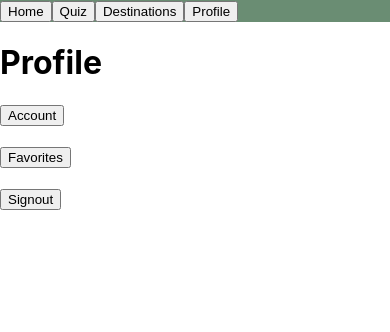
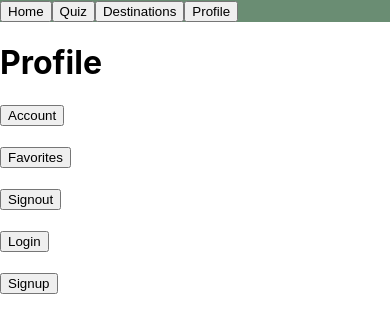
Before and after one commit to EmilyALaBelle/Destination-Finder-Front, a React (Create React App) app: page /profile in a window 390 px wide. Shown: the top 332 px of the page. Built offline with nearby package versions, Linux system fonts and the light colour scheme.

Commit message:
worked on user login

```diff
--- a/package.json
+++ b/package.json
@@ -7,6 +7,7 @@
     "@testing-library/react": "^13.4.0",
     "@testing-library/user-event": "^13.5.0",
     "antd": "^4.24.4",
+    "firebase": "^9.14.0",
     "react": "^18.2.0",
     "react-dom": "^18.2.0",
     "react-router-dom": "^6.4.3",
--- /dev/null
+++ b/public/404.html
@@ -0,0 +1,33 @@
+<!DOCTYPE html>
+<html>
+  <head>
+    <meta charset="utf-8">
+    <meta name="viewport" content="width=device-width, initial-scale=1">
+    <title>Page Not Found</title>
+
+    <style media="screen">
+      body { background: #ECEFF1; color: rgba(0,0,0,0.87); font-family: Roboto, Helvetica, Arial, sans-serif; margin: 0; padding: 0; }
+      #message { background: white; max-width: 360px; margin: 100px auto 16px; padding: 32px 24px 16px; border-radius: 3px; }
+      #message h3 { color: #888; font-weight: normal; font-size: 16px; margin: 16px 0 12px; }
+      #message h2 { color: #ffa100; font-weight: bold; font-size: 16px; margin: 0 0 8px; }
+      #message h1 { font-size: 22px; font-weight: 300; color: rgba(0,0,0,0.6); margin: 0 0 16px;}
+      #message p { line-height: 140%; margin: 16px 0 24px; font-size: 14px; }
+      #message a { display: block; text-align: center; background: #039be5; text-transform: uppercase; text-decoration: none; color: white; padding: 16px; border-radius: 4px; }
+      #message, #message a { box-shadow: 0 1px 3px rgba(0,0,0,0.12), 0 1px 2px rgba(0,0,0,0.24); }
+      #load { color: rgba(0,0,0,0.4); text-align: center; font-size: 13px; }
+      @media (max-width: 600px) {
+        body, #message { margin-top: 0; background: white; box-shadow: none; }
+        body { border-top: 16px solid #ffa100; }
+      }
+    </style>
+  </head>
+  <body>
+    <div id="message">
+      <h2>404</h2>
+      <h1>Page Not Found</h1>
+      <p>The specified file was not found on this website. Please check the URL for mistakes and try again.</p>
+      <h3>Why am I seeing this?</h3>
+      <p>This page was generated by the Firebase Command-Line Interface. To modify it, edit the <code>404.html</code> file in your project's configured <code>public</code> directory.</p>
+    </div>
+  </body>
+</html>
--- a/src/App.js
+++ b/src/App.js
@@ -4,12 +4,12 @@
 import QuizForm from './components/QuizForm';
 import Login from './components/Login';
 import Favorites from './components/Favorites';
-import CreateAccount from './components/CreateAccount'
 import Home from './components/Home';
 import DestinationList from './components/DestinationList'
 import Results from './components/Results';
 import Profile from './components/Profile';
 import Account from './components/Account';
+import Signup from './components/Signup';
 
 function App() {
   return (
@@ -20,7 +20,7 @@
         <Route path='/quiz' element={<QuizForm />} />
         <Route path='/destinationList' element={<DestinationList />} />
         <Route path='/login' element={<Login />} />
-        <Route path='/signup' element={<CreateAccount />} />
+        <Route path='/signup' element={<Signup />} />
         <Route path='/favorites' element={<Favorites />} />
         <Route path='/results' element={<Results />} />
         <Route path='/profile' element={<Profile />} />
--- a/src/components/CreateAccount.jsx
+++ /dev/null
@@ -1,5 +0,0 @@
-export default function CreateAccount() {
-  return (
-    <h1>Create Account</h1>
-  )
-}
--- a/src/components/Login.jsx
+++ b/src/components/Login.jsx
@@ -1,5 +1,105 @@
-export default function Login(){
-  return (
-  <h1>Login</h1>
-  )
-}
+// import { useState } from "react";
+// import { initializeApp } from "firebase/app";
+// import {getAuth, signInWithEmailAndPassword, GoogleAuthProvider, signInWithPopup} from "firebase/auth"
+// import { Button, Input, Form } from "antd";
+
+// const firebaseConfig =
+//   {
+//     apiKey: "AIzaSyD1gnhRz27vGYDHC5S6IPZWyoHdf1h7r3g",
+//     authDomain: "final-practice-el.firebaseapp.com",
+//     projectId: "final-practice-el",
+//     storageBucket: "final-practice-el.appspot.com",
+//     messagingSenderId: "462758781095",
+//     appId: "1:462758781095:web:1207c0f124d1f90a6b3b82"
+//   };
+
+// export default function Login({ setUser }){
+//   const [email, setEmail] = useState('')
+//   const [password, setPassword] = useState('')
+//   const handleLogin = async (e) => {
+//     e.preventDefault()
+//     const app = initializeApp(firebaseConfig)
+//     const auth = getAuth(app)
+//     const response = await signInWithEmailAndPassword(auth, email, password)
+//     .catch(alert)
+//     setUser(response.user)
+//   }
+//   const handleGoogleLogin = async () => {
+//     const app = initializeApp(firebaseConfig)
+//     const auth = getAuth(app)
+//     const provider = new GoogleAuthProvider()
+//     const response = await signInWithPopup(auth, provider)
+//     .catch(alert)
+//     setUser(response.user)
+//   }
+//   return (
+//     <>
+//     <h1>Login</h1>
+//     <Form onSubmit={handleLogin}>
+//       <label htmlFor="email"> Email:{' '}
+// <Input type="email" name="email"
+// value={email} onChange={e => setEmail(e.target.value)}
+// placeholder="yourname@domain.com" />
+//       </label><br />
+//       <label htmlFor="password">Password:{' '}
+// <Input type="password" name="password"
+// value={password} onChange={e => setPassword(e.target.value)}
+// placeholder="......."/>
+//       </label><br />
+//       <Button type="submit">Login</Button>
+//     </Form>
+//     <br />
+//     <Button onClick={handleGoogleLogin}>Sign in with Google</Button>
+//     </>
+//   )
+// }
+
+
+
+
+
+
+
+// import { Input, Layout, Button,Form } from "antd"
+
+
+
+
+// export default function Login({setUser, setToken}) {
+// const handleFormSubmit = (values) => {
+//   fetch('http://localhost:3030/login', {
+//     method: 'POST',
+//     headers: {'Content-Type': 'application/json'},
+//     body: JSON.stringify(values)
+//   })
+//   .then(response => response.json())
+//   .then(data => {
+//     setToken(data.token)
+//     setUser(data.user)
+//   })
+//   .catch(alert)
+// }
+//   return (
+
+// <Layout.Content>
+//   <h1>Login</h1>
+//   <Form onFinish={handleFormSubmit}>
+// <Form.Item label="Email" name="email" rules={[{
+//   required: true,
+//   message: 'Please enter a valid email address'
+// }]}>
+//   <Input />
+// </Form.Item>
+// <Form.Item label="Password" name="password" rules={[{
+//   required: true,
+//   message: 'Please enter a password'
+// }]}>
+// <Input.Password />
+// </Form.Item>
+// <Form.Item>
+//   <Button type="primary" htmlType="submit">Login</Button>
+// </Form.Item>
+//   </Form>
+// </Layout.Content>
+//   )
+// }
--- a/src/components/Profile.jsx
+++ b/src/components/Profile.jsx
@@ -28,6 +28,22 @@
     </Button>
     </Link>
     </div>
+    <br />
+    <div>
+    <Link to={"/login"}>
+    <Button type='button'>
+      Login
+    </Button>
+    </Link>
+    </div>
+    <br />
+    <div>
+    <Link to={"/signup"}>
+    <Button type='button'>
+      Signup
+    </Button>
+    </Link>
+    </div>
     </div>
   )
 }
--- a/src/components/Results.jsx
+++ b/src/components/Results.jsx
@@ -12,15 +12,14 @@
 
 
             <h1 className="result-box">
-              <img className="image" src={destination.Image} alt="" />
-              <div className="city-state-box">
+
+            <div className="city-state-box">
                 {destination.City},
                 {destination.State}
               </div>
 
-              <div className="country-box">
-                {destination.Country}
-                </div>
+              <img className="image" src={destination.Image} alt="" />
+
 
               <div className="climate-box">
                 Climate: {destination.Climate}
--- /dev/null
+++ b/src/components/Signup.jsx
@@ -0,0 +1,36 @@
+// import { Layout, Form, Input, Button } from "antd"
+
+// export default function Signup({setUser}) {
+//   const handleFormSubmit = (values) => {
+//     fetch('http://localhost:3030/signup', {
+// method: 'POST',
+// headers: {'Content-Type': 'application/json'},
+// body: JSON.stringify(values)
+//     })
+//     .then(response => response.json())
+//     .then(setUser)
+//     .catch(alert)
+//   }
+//   return (
+//     <Layout.Content>
+//       <h1>Signup</h1>
+//       <Form onFinish={handleFormSubmit}>
+// <Form.Item label="Email" name="email" rules={[{
+//   required: true,
+//   message: 'Please enter a valid email address'
+// }]}>
+//   <Input />
+// </Form.Item>
+// <Form.Item label="Password" name="password" rules={[{
+//   required: true,
+//   message: 'Please enter password'
+// }]}>
+// <Input.Password />
+// </Form.Item>
+// <Form.Item>
+//   <Button type="primary" htmlType="submit">Signup</Button>
+// </Form.Item>
+//       </Form>
+//     </Layout.Content>
+//   )
+// }
--- a/src/questions.js
+++ b/src/questions.js
@@ -5,10 +5,9 @@
     options: [
       {value:'Polar', label: '1: Polar'},
       {value:'Temperate', label: '2: Temperate'},
-      {value:'Arid', label: '3: Arid'},
+      {value:'Continental', label: '3: Continental'},
       {value:'Tropical', label: '4: Tropical'},
-      {value:'Meditaranian', label: '5: Meditaranian'},
-      {value:'Alpine', label: '6: Alpine'},
+      {value:'Dry', label: '5: Dry'},
     ]
   },
   {
```
Also changed, not shown: firebase.json (added), 2 other files (tests, documents, lock files or other folders).
